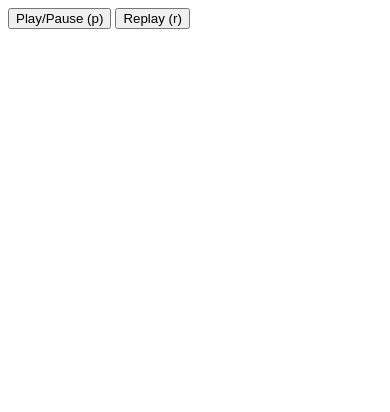
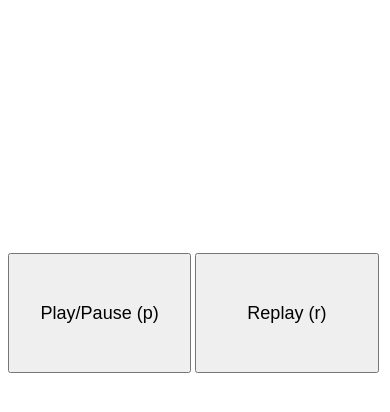
Before and after one commit to pomber/watch-repeat-learn, a plain HTML site: page public/index.html in a window 390 px wide. Drawn offline with Linux system fonts and the light colour scheme.

Commit message:
Make style more responsive

```diff
--- a/public/index.html
+++ b/public/index.html
@@ -4,11 +4,15 @@
 <head>
     <meta charset="utf-8">
     <title>Watch Repeat Learn</title>
+    <link rel="stylesheet" href="style.css">
     <link rel="manifest" href="manifest.json">
 </head>
 
 <body>
-    <div id="player"></div>
+    <div class="videoWrapper">
+        <div id="player"></div>
+    </div>
+
     <div>
         <button type="button" onclick="toggle();">Play/Pause (p)</button>
         <button type="button" onclick="replay();">Replay (r)</button>
--- /dev/null
+++ b/public/style.css
@@ -0,0 +1,20 @@
+.videoWrapper {
+	position: relative;
+	padding-bottom: 56.25%; /* 16:9 */
+	padding-top: 25px;
+	height: 0;
+    margin-bottom: 10px;
+}
+.videoWrapper iframe {
+	position: absolute;
+	top: 0;
+	left: 0;
+	width: 100%;
+	height: 100%;
+}
+
+button {
+    width: 49%;
+    height: 120px;
+    font-size: large;
+}
```
